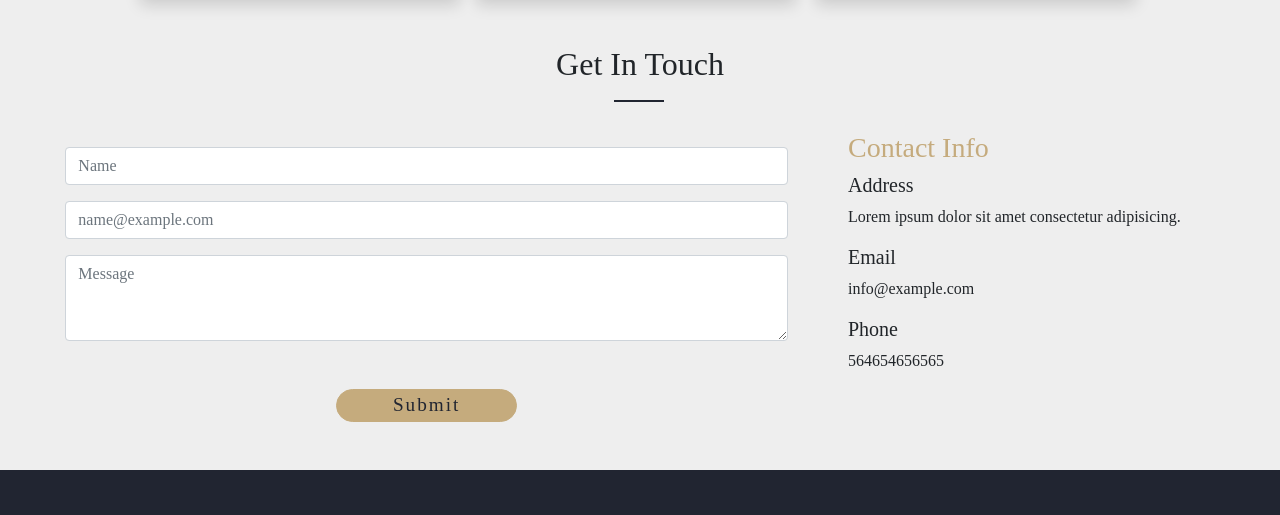
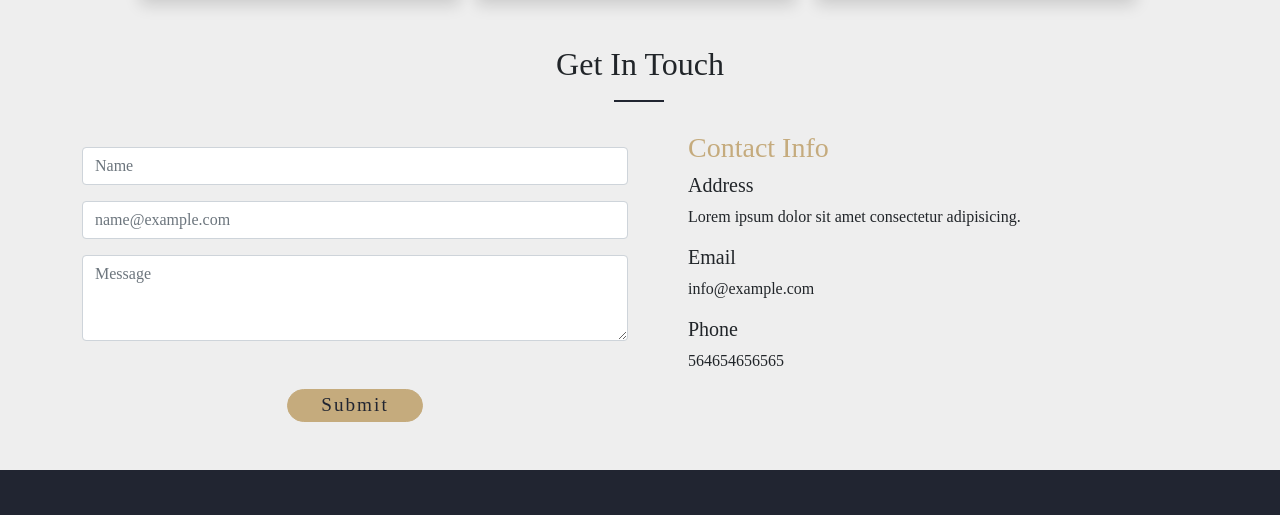
Before and after one commit to walaaayyad/freelanceContest1, a plain HTML site: page index.html in a window 1280 px wide. Shown: the part 3557-4072 px from the top of the page. Drawn offline with nearby package versions, Linux system fonts and the light colour scheme.

Commit message:
fix (Get in touch) form width

```diff
--- a/index.html
+++ b/index.html
@@ -314,9 +314,10 @@
           </div>
         </div>
 
-        <h2 class="text-capitalize mb-5 underline">Get in touch</h2>
+        <div class="container">
+          <h2 class="text-capitalize mb-5 underline">Get in touch</h2>
         <div class="row justify-content-center">
-          <div class="col-lg-7 justify-content-center mt-3">
+          <div class="col-lg-6 justify-content-center mt-3">
             <form>
               <div class="form-group">
                 <input type="text" class="form-control" placeholder="Name" />
@@ -339,7 +340,7 @@
               <button type="submit" class="formBtn my-5">Submit</button>
             </form>
           </div>
-          <div class="col-lg-4 text-start ps-5">
+          <div class="col-lg-6 text-start ps-5">
             <h3 class="gold">Contact Info</h3>
             <h5>Address</h5>
             <p class="lightText">
@@ -350,6 +351,7 @@
             <h5>Phone</h5>
             <p class="lightText">564654656565</p>
           </div>
+        </div>
         </div>
       </div>
     </section>
```
